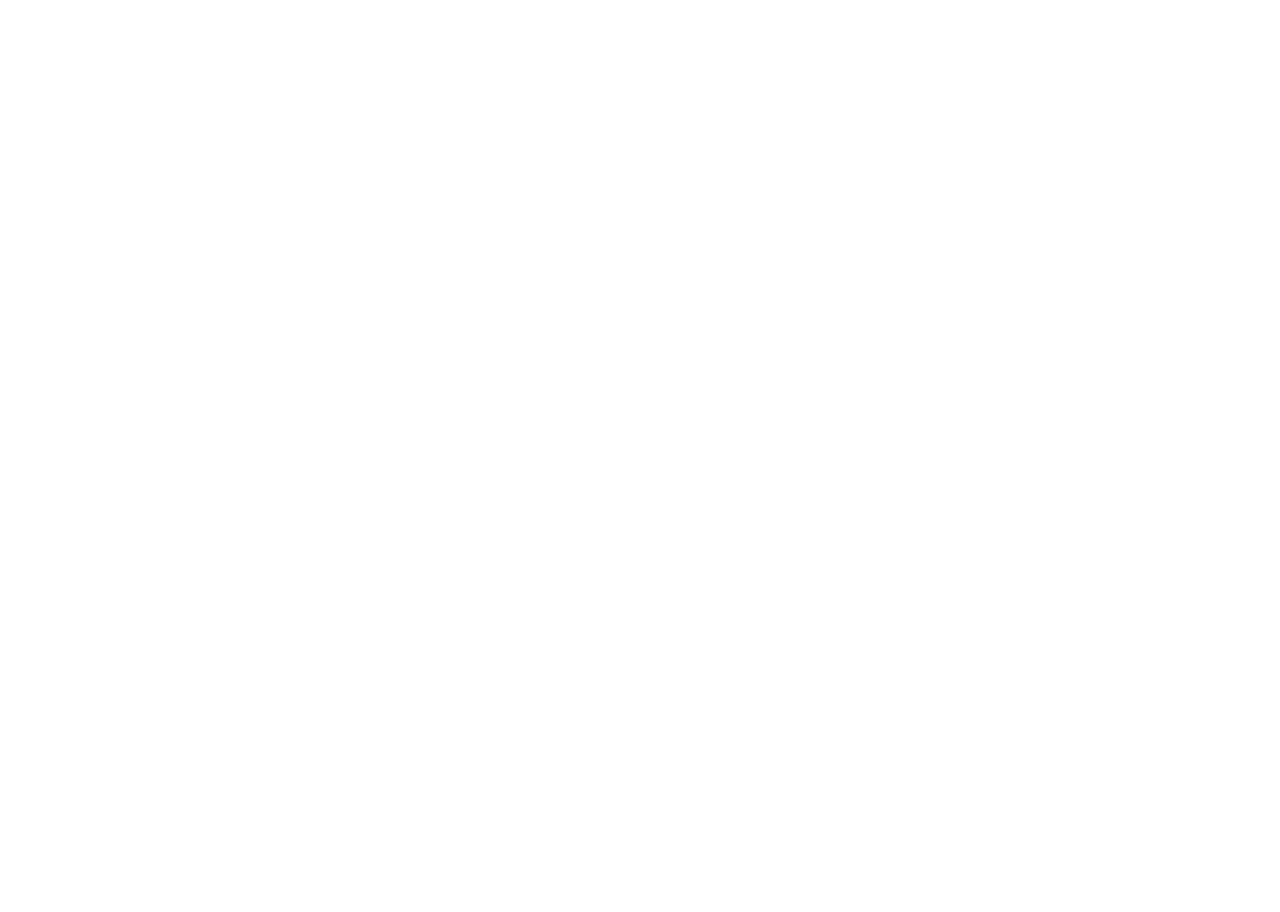
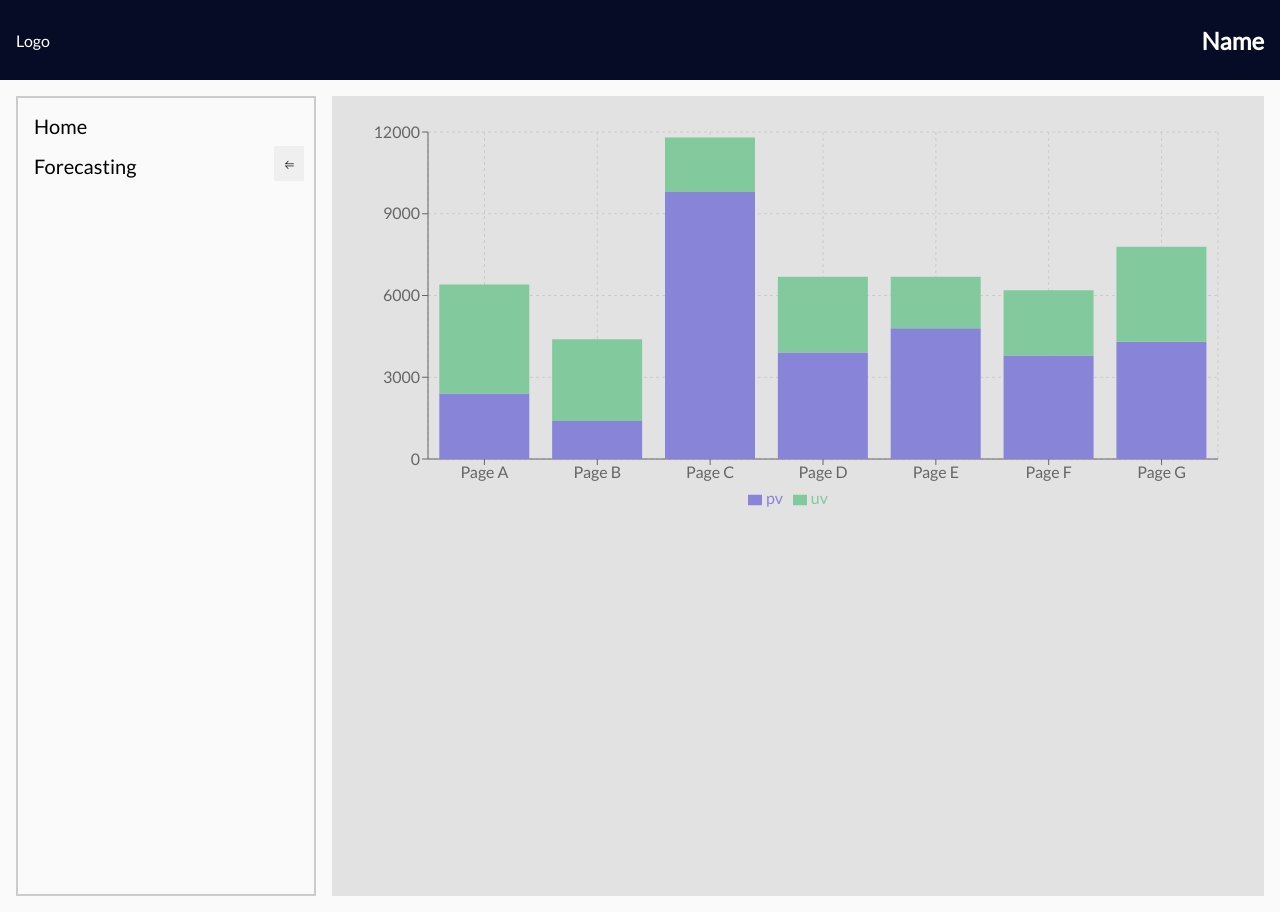
Before and after one commit to Rollins434/testdashboard, a React (Create React App) app: page /tab1 in a window 1280 px wide. Before the commit this address had no page. Before the commit the page ends 800 px from the top, so only its background shows below. Built offline with nearby package versions, Linux system fonts and the light colour scheme.

Commit message:
added auth layout specific to login page

```diff
--- a/src/App.js
+++ b/src/App.js
@@ -1,11 +1,16 @@
-import { Route, Routes } from "react-router-dom";
-import Home from "./pages/Home";
+import React from 'react';
+import { Routes, Route } from 'react-router-dom';
 
-import Layout from "./components/Layout";
 
-import Forecasting from "./pages/Forecasting";
-import Tab1 from "./pages/Tab1";
-import Tab2 from "./pages/Tab2";
+import Tab1 from './pages/Tab1';
+import Tab2 from './pages/Tab2';
+import AuthLayout from './components/AuthLayout';
+import Login from './pages/Login';
+import Layout from './components/Layout';
+import Home from './pages/Home';
+import Forecasting from './pages/Forecasting';
+
+
 
 function App() {
   return (
@@ -13,11 +18,13 @@ function App() {
       <Routes>
         <Route path="/" element={<Layout />}>
           <Route index element={<Home />} />
-          <Route path="forecasting" element={<Forecasting />}>
-            <Route path="tab1" element={<Tab1 />} />
-            <Route path="tab2" element={<Tab2 />} />
-          </Route>
+          <Route path="forecasting" element={<Forecasting />} />
+          <Route path="tab1" element={<Tab1 />} />
+          <Route path="tab2" element={<Tab2 />} />
         </Route>
+        {/* Separate routes for Login and Signup */}
+        <Route path="login" element={<AuthLayout><Login/></AuthLayout>} />
+        {/* <Route path="signup" element={<AuthLayout><Signup /></AuthLayout>} /> */}
       </Routes>
     </div>
   );
--- /dev/null
+++ b/src/components/AuthLayout.js
@@ -0,0 +1,17 @@
+import React from "react";
+
+import "./authlayout.scss";
+import Navbar from "./Navbar";
+
+const AuthLayout = ({ children }) => {
+  return (
+    <div className="auth-layout">
+      <Navbar />
+      <div className="auth-content">
+        {children} {/* This will be the Login or Signup component */}
+      </div>
+    </div>
+  );
+};
+
+export default AuthLayout;
--- a/src/pages/Forecasting.js
+++ b/src/pages/Forecasting.js
@@ -8,7 +8,7 @@ const Forecasting = () => {
       <nav className="forecasting__nav">
         <ul>
           <li>
-            <Link to="tab1">Tab 1</Link>
+            <Link to="tab1">Tab1</Link>
           </li>
           <li>
             <Link to="tab2">Tab 2</Link>
--- /dev/null
+++ b/src/pages/Login.js
@@ -0,0 +1,9 @@
+import React from 'react'
+
+const Login = () => {
+  return (
+    <div>Login</div>
+  )
+}
+
+export default Login
--- a/src/pages/Tab1.js
+++ b/src/pages/Tab1.js
@@ -1,9 +1,76 @@
-import React from 'react'
+import React from "react";
+import { BarChart, Bar, XAxis, YAxis, CartesianGrid, Tooltip, Legend, ResponsiveContainer } from 'recharts';
 
+const data = [
+  {
+    name: 'Page A',
+    uv: 4000,
+    pv: 2400,
+    amt: 2400,
+  },
+  {
+    name: 'Page B',
+    uv: 3000,
+    pv: 1398,
+    amt: 2210,
+  },
+  {
+    name: 'Page C',
+    uv: 2000,
+    pv: 9800,
+    amt: 2290,
+  },
+  {
+    name: 'Page D',
+    uv: 2780,
+    pv: 3908,
+    amt: 2000,
+  },
+  {
+    name: 'Page E',
+    uv: 1890,
+    pv: 4800,
+    amt: 2181,
+  },
+  {
+    name: 'Page F',
+    uv: 2390,
+    pv: 3800,
+    amt: 2500,
+  },
+  {
+    name: 'Page G',
+    uv: 3490,
+    pv: 4300,
+    amt: 2100,
+  },
+];
 const Tab1 = () => {
   return (
-    <div>Tab1</div>
-  )
-}
+    <div style={{ width: "100%", height: "400px" }}>
+       <ResponsiveContainer width="100%" height="100%">
+        <BarChart
+          width={500}
+          height={300}
+          data={data}
+          margin={{
+            top: 20,
+            right: 30,
+            left: 20,
+            bottom: 5,
+          }}
+        >
+          <CartesianGrid strokeDasharray="3 3" />
+          <XAxis dataKey="name" />
+          <YAxis />
+          <Tooltip />
+          <Legend />
+          <Bar dataKey="pv" stackId="a" fill="#8884d8" />
+          <Bar dataKey="uv" stackId="a" fill="#82ca9d" />
+        </BarChart>
+      </ResponsiveContainer>
+    </div>
+  );
+};
 
-export default Tab1
+export default Tab1;
```
Also changed, not shown: src/components/authlayout.scss (added).
